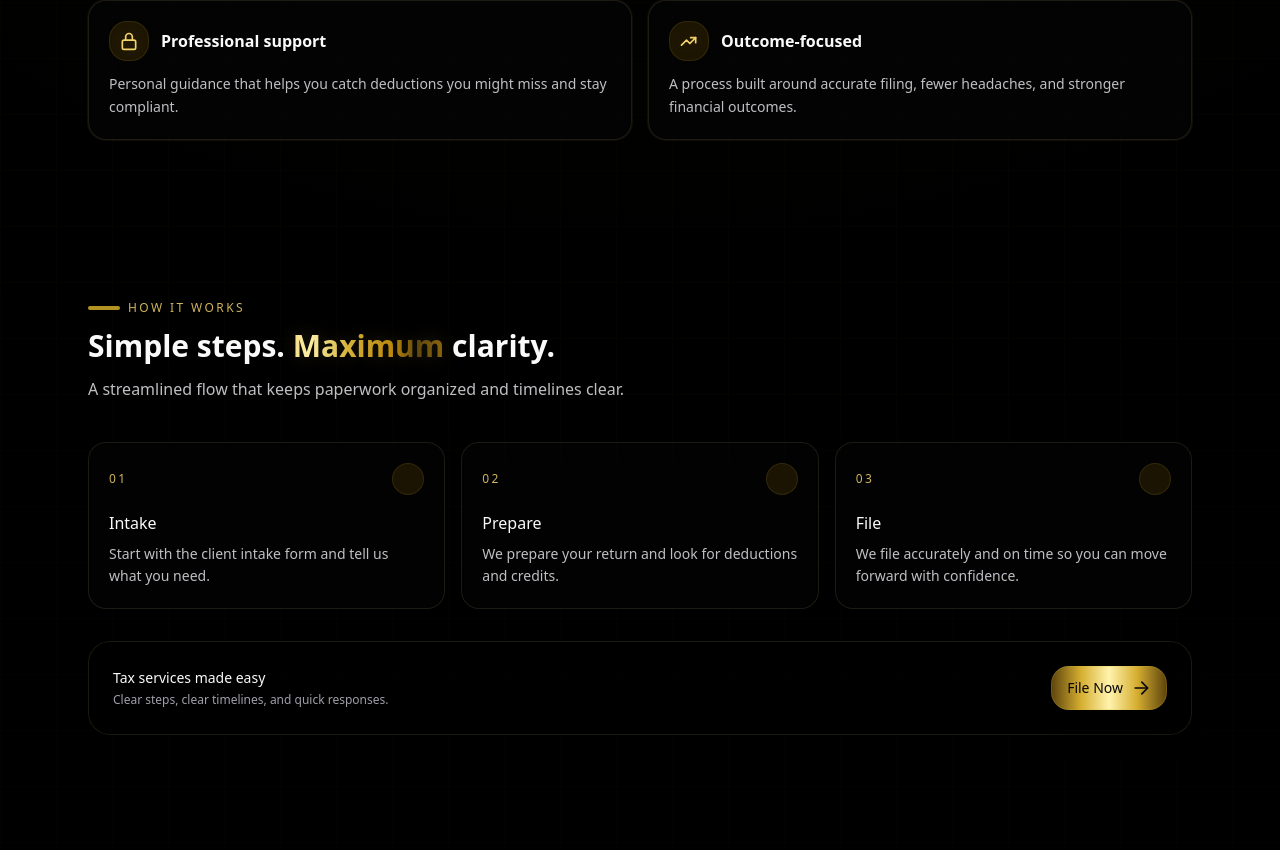
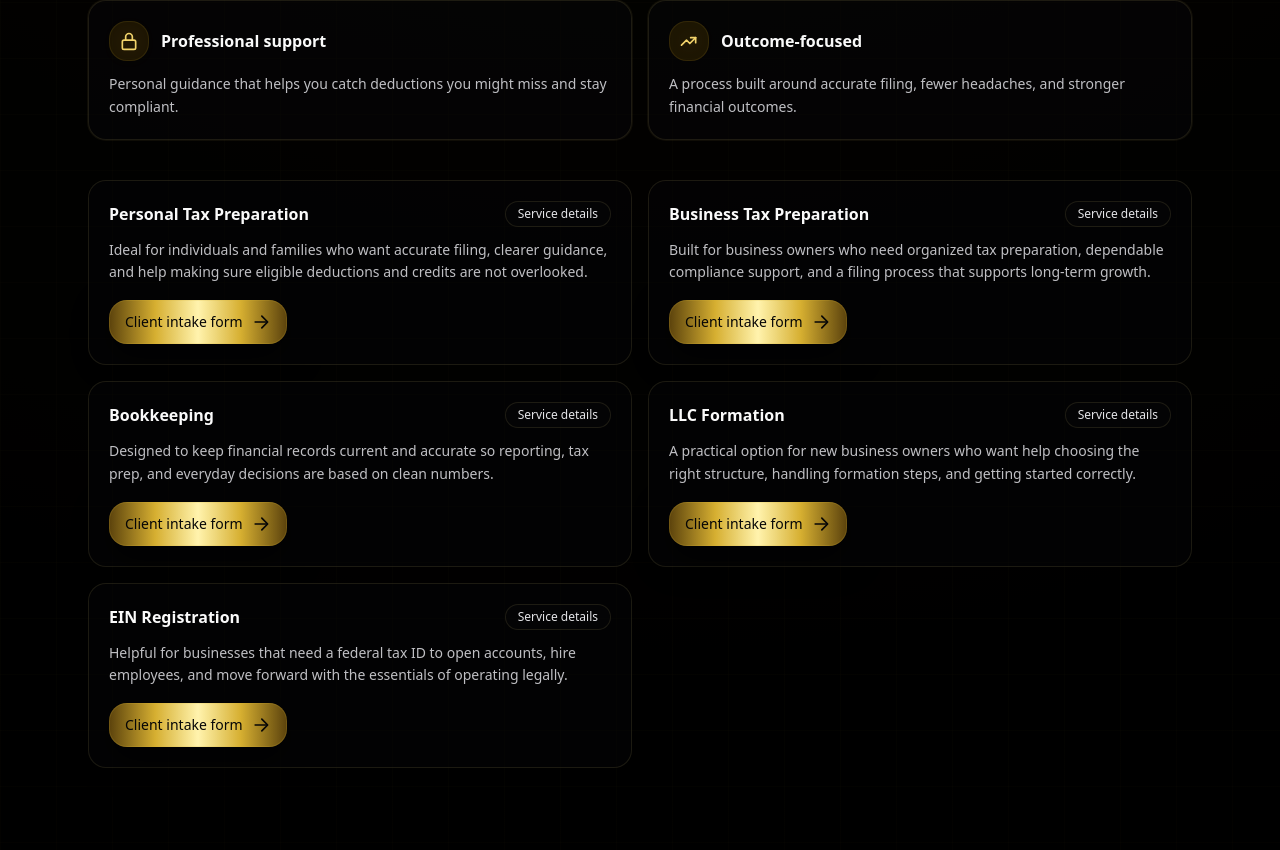
Before and after one commit to aterrazas1993/newlegacy-tax-site, a Next.js app: page / in a window 1280 px wide. Shown: the part 1790-2640 px from the top of the page. Built offline with nearby package versions, Linux system fonts and the light colour scheme.

Commit message:
Add service detail anchors

```diff
--- a/app/components/NewLegacyTaxServicesPrototype.tsx
+++ b/app/components/NewLegacyTaxServicesPrototype.tsx
@@ -366,7 +366,50 @@ function Feature({
   );
 }
 
-function Service({ title, desc }: { title: string; desc: string }) {
+const serviceItems = [
+  {
+    title: "Personal Tax Preparation",
+    desc: "We simplify the tax process by preparing and filing your personal returns accurately while maximizing eligible deductions and credits.",
+    href: "#personal-tax",
+    id: "personal-tax",
+    detail:
+      "Ideal for individuals and families who want accurate filing, clearer guidance, and help making sure eligible deductions and credits are not overlooked.",
+  },
+  {
+    title: "Business Tax Preparation",
+    desc: "We help businesses stay compliant while strategically managing tax liabilities to support long-term growth.",
+    href: "#business-tax",
+    id: "business-tax",
+    detail:
+      "Built for business owners who need organized tax preparation, dependable compliance support, and a filing process that supports long-term growth.",
+  },
+  {
+    title: "Bookkeeping",
+    desc: "Reliable bookkeeping that keeps records organized, accurate, and ready for smarter decision-making.",
+    href: "#bookkeeping",
+    id: "bookkeeping",
+    detail:
+      "Designed to keep financial records current and accurate so reporting, tax prep, and everyday decisions are based on clean numbers.",
+  },
+  {
+    title: "LLC Formation",
+    desc: "Guidance through the LLC formation process so your business is properly structured and set up for success.",
+    href: "#llc-formation",
+    id: "llc-formation",
+    detail:
+      "A practical option for new business owners who want help choosing the right structure, handling formation steps, and getting started correctly.",
+  },
+  {
+    title: "EIN Registration",
+    desc: "We handle the IRS process to secure your EIN—your business's federal tax ID and legal foundation to operate.",
+    href: "#ein-registration",
+    id: "ein-registration",
+    detail:
+      "Helpful for businesses that need a federal tax ID to open accounts, hire employees, and move forward with the essentials of operating legally.",
+  },
+] as const;
+
+function Service({ title, desc, href }: { title: string; desc: string; href: string }) {
   return (
     <Card className="overflow-hidden rounded-2xl border-amber-200/10 bg-zinc-950/35">
       <CardHeader className="pb-2">
@@ -374,9 +417,11 @@ function Service({ title, desc }: { title: string; desc: string }) {
       </CardHeader>
       <CardContent>
         <p className="text-sm leading-relaxed text-zinc-300/90">{desc}</p>
-        <Button variant="outline" className="mt-4">
-          Learn more <ArrowI className="h-4 w-4 text-current drop-shadow-none" />
-        </Button>
+        <a href={href} className="inline-block">
+          <Button variant="outline" className="mt-4">
+            Learn more <ArrowI className="h-4 w-4 text-current drop-shadow-none" />
+          </Button>
+        </a>
       </CardContent>
     </Card>
   );
@@ -801,26 +846,14 @@ export default function NewLegacyTaxServicesPrototype() {
             desc="Tax preparation, bookkeeping, and business setup—built to support individuals and small businesses nationwide."
           >
             <div className="grid gap-4 md:grid-cols-2 lg:grid-cols-3">
-              <Service
-                title="Personal Tax Preparation"
-                desc="We simplify the tax process by preparing and filing your personal returns accurately while maximizing eligible deductions and credits."
-              />
-              <Service
-                title="Business Tax Preparation"
-                desc="We help businesses stay compliant while strategically managing tax liabilities to support long-term growth."
-              />
-              <Service
-                title="Bookkeeping"
-                desc="Reliable bookkeeping that keeps records organized, accurate, and ready for smarter decision-making."
-              />
-              <Service
-                title="LLC Formation"
-                desc="Guidance through the LLC formation process so your business is properly structured and set up for success."
-              />
-              <Service
-                title="EIN Registration"
-                desc="We handle the IRS process to secure your EIN—your business's federal tax ID and legal foundation to operate."
-              />
+              {serviceItems.map((service) => (
+                <Service
+                  key={service.id}
+                  title={service.title}
+                  desc={service.desc}
+                  href={service.href}
+                />
+              ))}
             </div>
 
             <div className="mt-6 grid gap-4 md:grid-cols-2">
@@ -834,6 +867,39 @@ export default function NewLegacyTaxServicesPrototype() {
                 title="Outcome-focused"
                 desc="A process built around accurate filing, fewer headaches, and stronger financial outcomes."
               />
+            </div>
+
+            <div className="mt-10 grid gap-4 lg:grid-cols-2">
+              {serviceItems.map((service) => (
+                <Card
+                  key={service.id}
+                  className="scroll-mt-28 rounded-2xl border-amber-200/10 bg-zinc-950/30"
+                  id={service.id}
+                >
+                  <CardHeader className="pb-3">
+                    <div className="flex items-center justify-between gap-4">
+                      <CardTitle className="text-base text-zinc-50">{service.title}</CardTitle>
+                      <Badge className="border-amber-200/10 bg-zinc-950/40 text-zinc-200">
+                        Service details
+                      </Badge>
+                    </div>
+                  </CardHeader>
+                  <CardContent className="pt-0">
+                    <p className="text-sm leading-relaxed text-zinc-300/90">{service.detail}</p>
+                    <a
+                      href="https://form.jotform.com/oscarcortes/NLF"
+                      target="_blank"
+                      rel="noopener noreferrer"
+                      className="inline-block"
+                    >
+                      <Button className="mt-4">
+                        Client intake form{" "}
+                        <ArrowI className="h-4 w-4 text-current drop-shadow-none" />
+                      </Button>
+                    </a>
+                  </CardContent>
+                </Card>
+              ))}
             </div>
           </Section>
 
```
